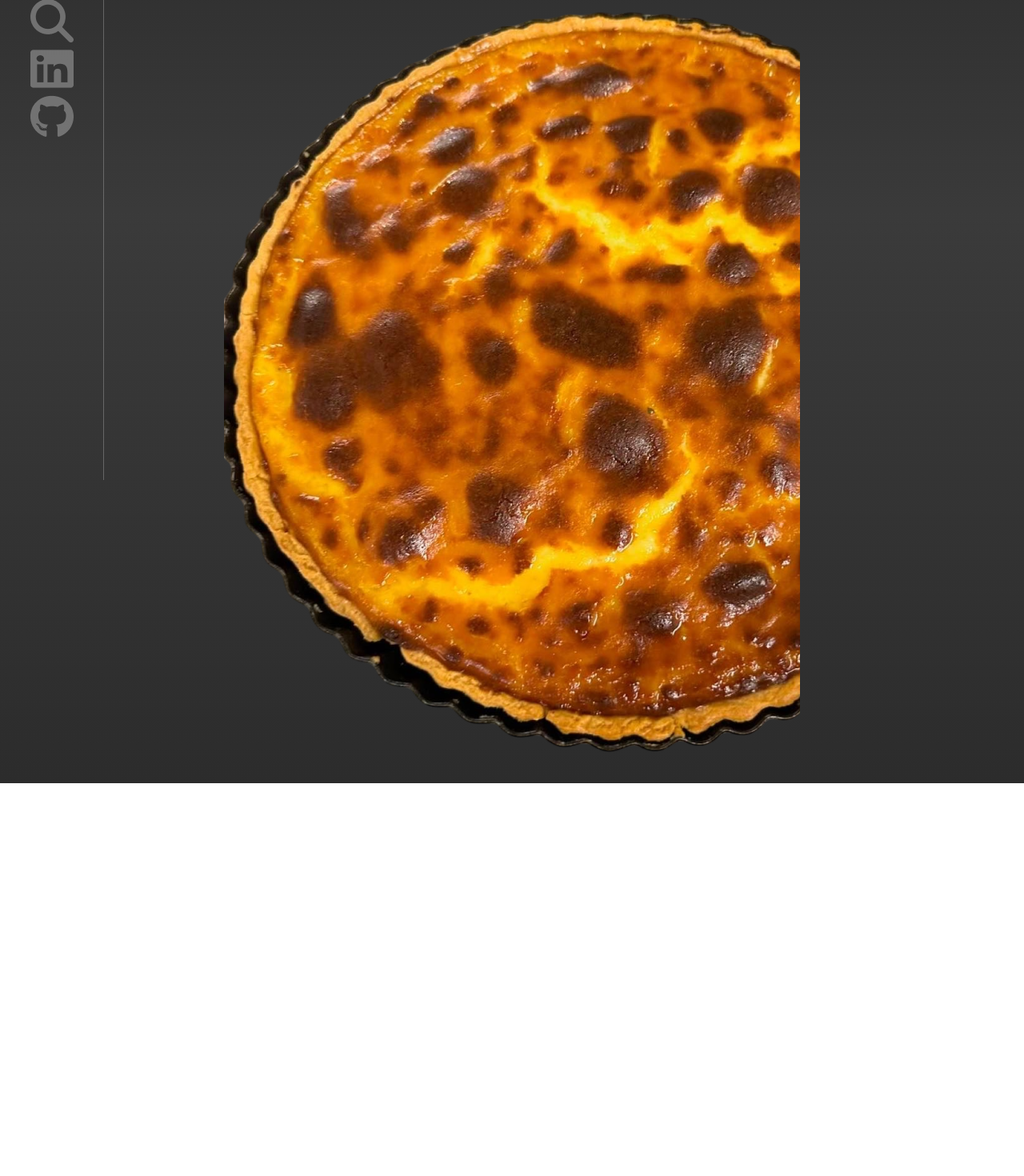
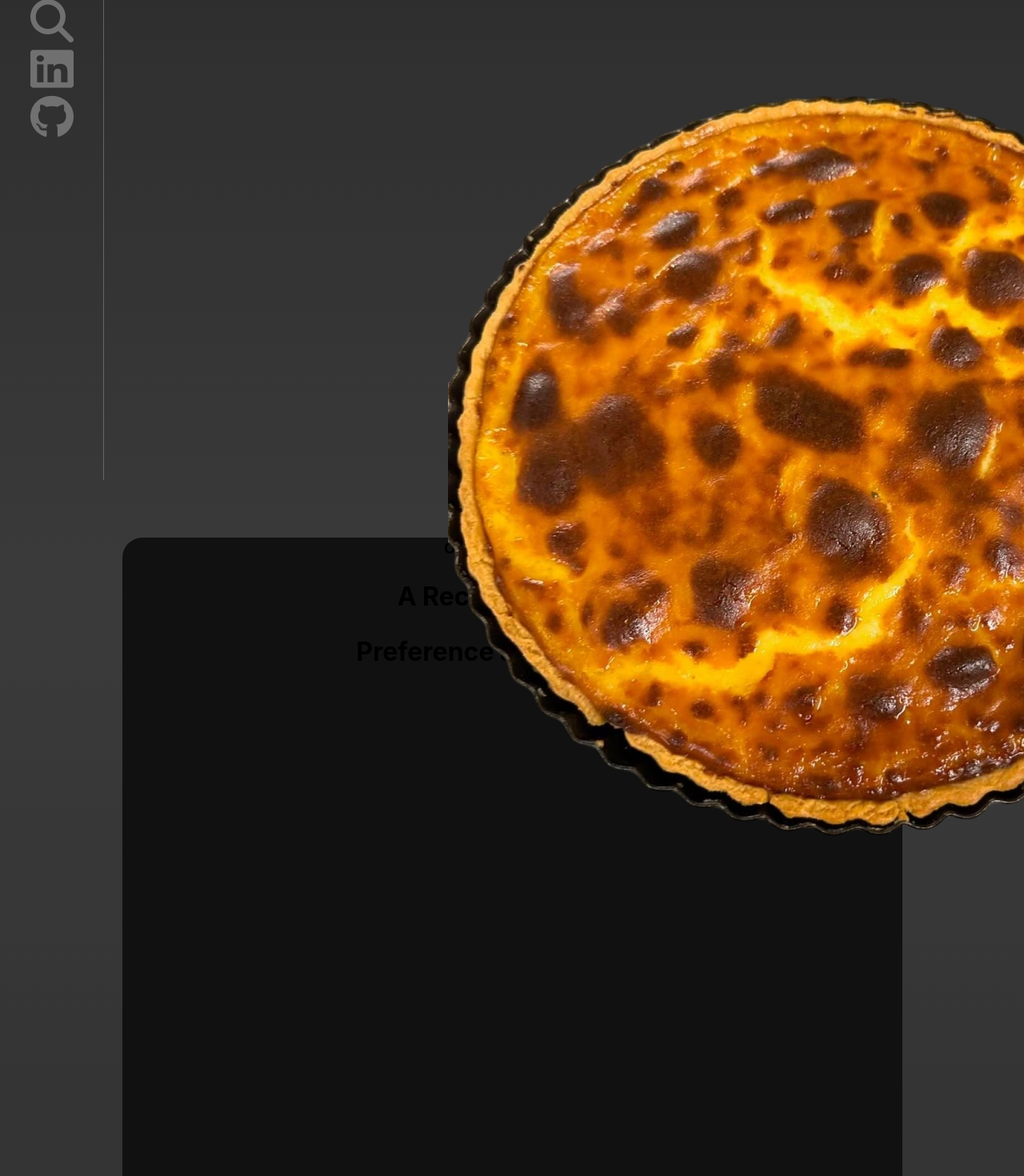
Before and after one commit to Alto0327/Recipe-app, a React (Vite) app: page / in a window 1280 px wide. Shown: the part 200-1670 px from the top of the page at 80% size. Before the commit the page ends 1179 px from the top, so only its background shows below. Built offline with nearby package versions, Linux system fonts and the light colour scheme.

Commit message:
fixed and added components of the HomePage

```diff
--- a/src/Pages/HomePage/HomePage.css
+++ b/src/Pages/HomePage/HomePage.css
@@ -0,0 +1,16 @@
+.rightSide-img{
+    position: absolute;
+    right: 0;
+    top: 20rem;
+}
+
+.Welcome-page{
+    height: 100vh;
+}
+
+.scrolling-recipes{
+    background-color: #111111;
+    border-radius: 25px;
+    width: 975px;
+    height: 1065px;
+}
--- a/src/Pages/HomePage/HomePage.jsx
+++ b/src/Pages/HomePage/HomePage.jsx
@@ -1,13 +1,29 @@
 import "./HomePage.css";
 import  WholePie from "./HomePageAssests/WholePie.png"
+import pieslice from "./HomePageAssests/slice_of_pie.png";
+
+
 function HomePage(){
     return(
         <>
+            <div className="Welcome-page">
+
             <h1>Cook Like a chef in your own Kicthen</h1>
             <h3>Tell us what's in your fridge and we'll do the rest</h3>
 
             <h5>Already know what to make? Search for the recipe here</h5>
-            <img src={WholePie} alt="" className="rightSide-img"/>
+            </div>
+            <img src={WholePie} alt="Left Pie" className="rightSide-img"/>
+
+            <div className="scrolling-recipes">
+
+                <div className="scroll-header">
+                    <h3>Over 1850 Recipes</h3>
+                    <h1>A Recipe for every</h1>
+                    <h1>Preference and skill level</h1>
+                </div>
+            </div>
+            <img src={pieslice} alt="Pie slice" className="LeftsidePie" />
         </>
     )
 }
```
Also changed, not shown: src/Pages/HomePage/HomePageAssests/slice_of_pie.png (added).
